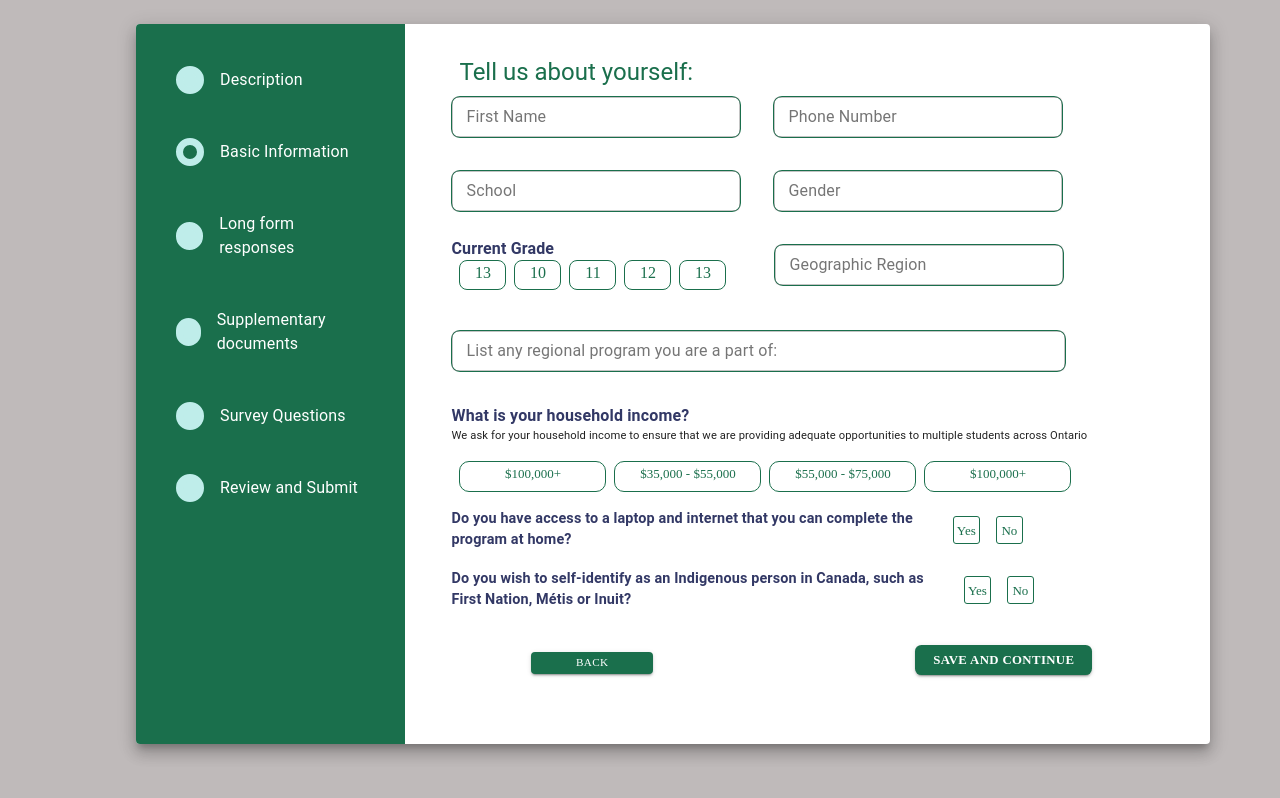
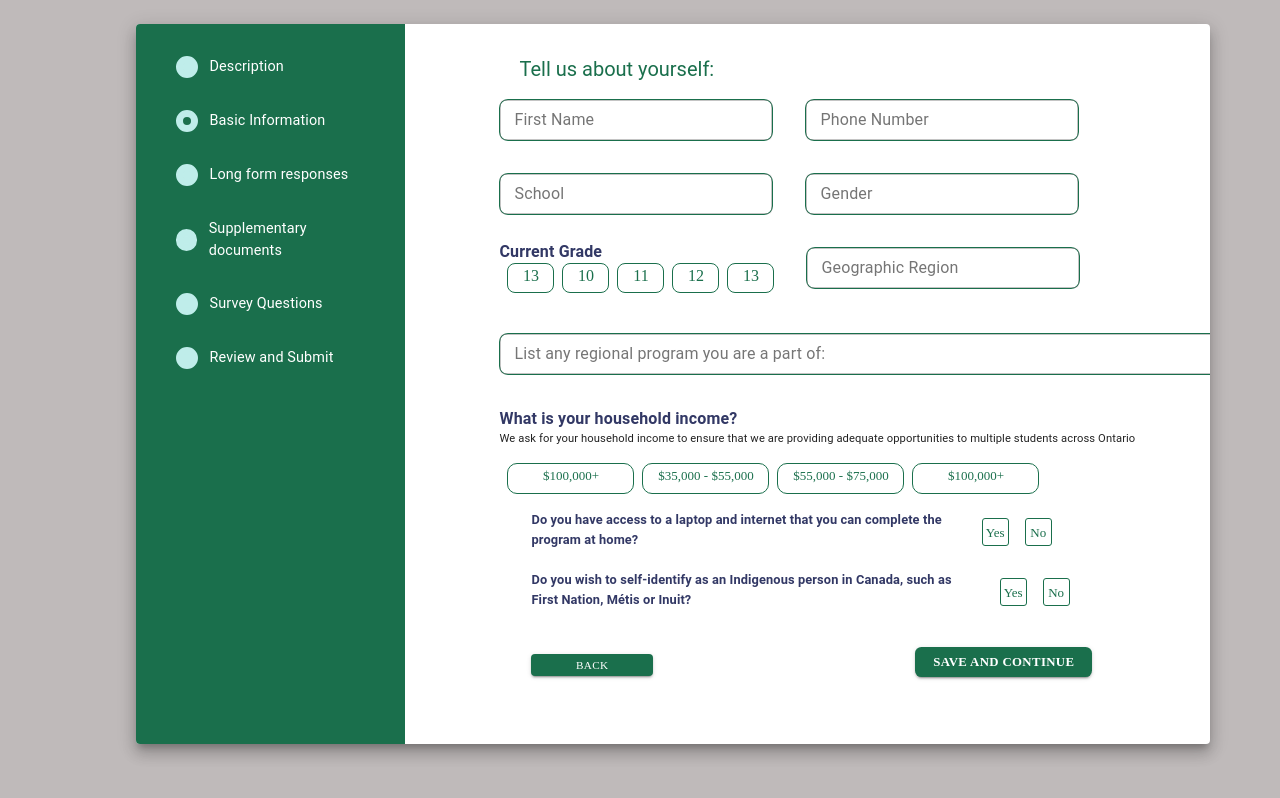
Before and after one commit to Emeka-Ugbanu-hub/Nova, a React (Create React App) app: page / in a window 1280 px wide. Both pictures are taken after a click on the button "SAVE AND CONTINUE". Built offline with nearby package versions, Linux system fonts and the light colour scheme.

Commit message:
working on nova form

```diff
--- a/src/App.js
+++ b/src/App.js
@@ -8,7 +8,8 @@ import {
   Box,
  ListItem,
  List,
- ListItemText
+ Typography,
+
 } from "@material-ui/core";
 import BasicInformation from "./BasicInformation.js";
 import Description from "./Description.js";
@@ -29,15 +30,15 @@ const useStyles = makeStyles(() => ({
 
   },
   item: {
-    marginTop:`${1.5}em`,
+    marginTop:`${1}em`,
   },
   contain: {
     marginTop:`${2}em`
   },
 
   Box: {
-    width:`${14}px`,
-    height:`${14}px`,
+    width:`${8}px`,
+    height:`${8}px`,
     background:`#BFEDEA`,
     border:`${7}px solid #BFEDEA`,
     borderRadius:`${50}px`,
@@ -45,7 +46,8 @@ const useStyles = makeStyles(() => ({
   },
   stepname: {
    color:`#fff`,
-   marginLeft:`${1}em`
+   marginLeft:`${0.8}em`,
+   fontSize:`${0.9}em`
   }
 }));
 const App = () => {
@@ -67,32 +69,32 @@ return (
   <List >
   <ListItem className={classes.item} >
   <Box style={ activeStep === 1 ? {background:`#1A6F4C`}  : {background:`#BFEDEA`}} size="small" className={classes.Box}/>
-  <ListItemText className={classes.stepname}  primary="Description" />
+  <Typography className={classes.stepname}  > Description</Typography>
   </ListItem>
 
   <ListItem className={classes.item}>
   <Box size="small" style={ activeStep === 2 ? {background:`#1A6F4C`}  : {background:`#BFEDEA`}} className={classes.Box}/>
-  <ListItemText className={classes.stepname} primary="Basic Information" />
+  <Typography className={classes.stepname}> Basic Information </Typography>
   </ListItem>
 
   <ListItem className={classes.item}>
   <Box size="small" style={ activeStep === 3 ? {background:`#1A6F4C`}  : {background:`#BFEDEA`}} className={classes.Box}/>
-  <ListItemText className={classes.stepname} primary="Long form responses" />
+  <Typography className={classes.stepname}  > Long form responses</Typography>
   </ListItem >
 
   <ListItem className={classes.item}>
   <Box size="small" style={ activeStep === 4 ? {background:`#1A6F4C`}  : {background:`#BFEDEA`}} className={classes.Box}/>
-  <ListItemText className={classes.stepname} primary="Supplementary documents" />
+  <Typography className={classes.stepname}  > Supplementary documents</Typography>
   </ListItem >
 
   <ListItem className={classes.item}>
   <Box size="small" style={ activeStep === 5 ? {background:`#1A6F4C`}  : {background:`#BFEDEA`}} className={classes.Box}/>
-  <ListItemText className={classes.stepname} primary="Survey Questions" />
+  <Typography className={classes.stepname}  >Survey Questions </Typography>
   </ListItem>
 
   <ListItem className={classes.item}>
   <Box size="small" style={ activeStep === 6 ? {background:`#1A6F4C`}  : {background:`#BFEDEA`}} className={classes.Box}/>
-  <ListItemText className={classes.stepname} primary="Review and Submit" />
+  <Typography className={classes.stepname} > Review and Submit</Typography>
   </ListItem>
   </List>
 
--- a/src/BasicInformation.js
+++ b/src/BasicInformation.js
@@ -14,12 +14,12 @@ const useStyles = makeStyles(() => ({
 text: {
   border:`${1}px solid #1A6F4C`,
   borderRadius:`${9}px`,
-  width:`${18}em`
+  width:`${17}em`,
 },
 field: {
   border:`${1}px solid #1A6F4C`,
   borderRadius:`${9}px`,
-  width:`${87}%`,
+  width:`${94}%`,
   marginTop:`${1.5}em`
 },
 navigate: {
@@ -36,7 +36,7 @@ navigate: {
 step: {
   border:`${1}px solid #1A6F4C`,
   color:`#1A6F4C`,
-  width:`${145}px`,
+  width:`${125}px`,
   height:`${25}px`,
   borderRadius:`${10}px`,
   paddingTop:`${4}px`,
@@ -75,7 +75,7 @@ const BasicInformation = ({increment}) => {
     return(
         <>
         <Container >
-<Typography variant="h5" style={{color:`#1A6F4C`,marginLeft:`${-5}em`}}>Tell us about yourself:</Typography>
+<Typography variant="h5" style={{color:`#1A6F4C`,marginLeft:`${-3}em`,fontSize:`${20}px`}}>Tell us about yourself:</Typography>
          <Formik
                   enableReinitialize
                     initialValues={{
@@ -88,7 +88,7 @@ const BasicInformation = ({increment}) => {
                     onSubmit={(Values) => increment + 1}
                   >
                         {({ handleSubmit, handleChange, errors }) => (
-                             <form style={{overflowY:`scroll`,margin:`${-1}em ${0}px ${0}px ${-8}em`,width:`${55}vw`,height:`${70}vh`}} onSubmit={handleSubmit}>
+                             <form style={{overflowY:`scroll`,overflowX:`hidden`,margin:`${-0.5}em ${0}px ${0}px ${-5}em`,width:`${60}vw`,height:`${70}vh`}} onSubmit={handleSubmit}>
     <div style={{display:`flex`,marginTop:`${1.5}em`}}>
   <Box>
 <TextField
@@ -160,7 +160,7 @@ className={classes.text}
   <Box className={classes.navigate} onClick={ setValue(12)} > 12</Box>
   <Box className={classes.navigate} onClick={ setValue(13)} >13 </Box>
 </Box>
-<Box style={{marginLeft:`${3}em`}} >
+<Box style={{marginLeft:`${2}em`}} >
 <TextField
 variant="outlined"
 type="text"
@@ -200,8 +200,8 @@ className={classes.field}
 </Box>
 
 <div style={{display:`flex`,marginTop:`${1}em`,marginBottom:`${1}em`}}>
-  <Box>
-<Typography style={{color:`#323865`,fontWeight:600,fontSize:`${0.9}em`}}>Do you have access to a laptop and internet  that you can complete the <br/> program at home?</Typography>
+  <Box style={{marginLeft:`${2}em`}}>
+<Typography style={{color:`#323865`,fontWeight:600,fontSize:`${0.8}em`}}>Do you have access to a laptop and internet  that you can complete the <br/> program at home?</Typography>
 </Box>
 
 <Box  style={{marginLeft:`${2}em`}}>
@@ -213,12 +213,12 @@ className={classes.field}
 </div>
 
 <div style={{display:`flex`,marginTop:`${1}em`,marginBottom:`${1}em`}}>
-  <Box>
-  <Typography style={{color:`#323865`,fontWeight:600,fontSize:`${0.9}em`}}>Do you wish to self‑identify as an Indigenous person  in Canada, such as <br/>
+  <Box style={{marginLeft:`${2}em`}}>
+  <Typography style={{color:`#323865`,fontWeight:600,fontSize:`${0.8}em`}}>Do you wish to self‑identify as an Indigenous person  in Canada, such as <br/>
 First Nation, Métis or Inuit?</Typography>
 </Box>
 
-<Box  style={{marginLeft:`${2}em`}}>
+<Box  style={{marginLeft:`${2.5}em`}}>
   <Box style={{display:`flex`}}>
 <Box className={classes.option}>Yes</Box>
 <Box className={classes.option}>No</Box>
--- a/src/Description.js
+++ b/src/Description.js
@@ -4,7 +4,7 @@ import { Typography, Container } from "@material-ui/core";
 const Description = () => {
   return (
     <>
-      <Container maxWidth="sm" style={{marginLeft:`${-7}em`,width:`${50}vw`}}>
+      <Container maxWidth="sm" style={{marginLeft:`${-5}em`,width:`${55}vw`,overflowY:`scroll`,height:`${70}vh`}}>
         <Typography
           variant="p"
           style={{ color: `#323865`, fontFamily: `poppins` }}
```
